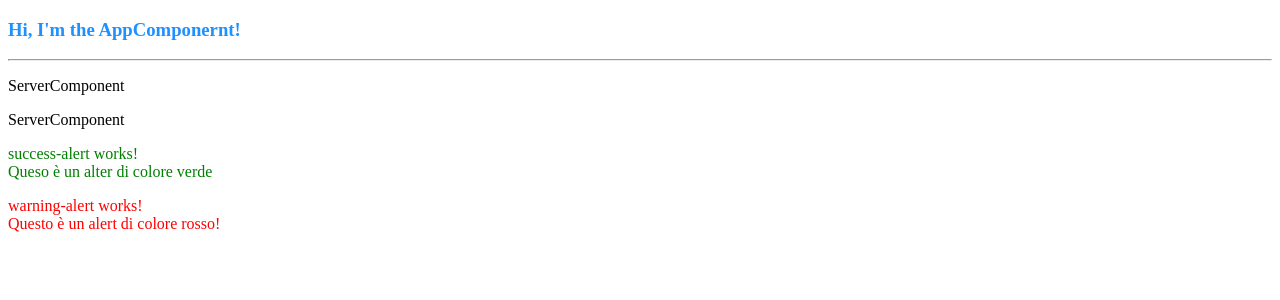
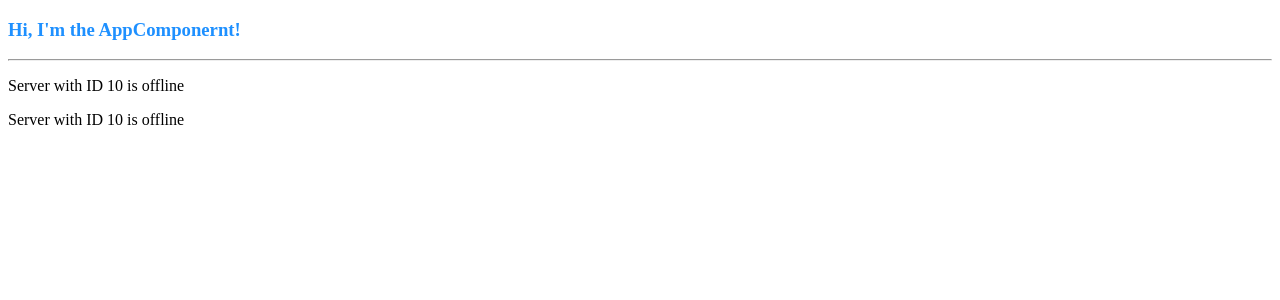
Before and after one commit to ValerioGambino/my-first-app-a-lesson-by-Maximilian-Schwarzmuller, an Angular app: page / in a window 1280 px wide. Shown: the top 300 px of the page. Built offline with nearby package versions, Linux system fonts and the light colour scheme.

Commit message:
Fine lezione 26 - Interpolazione di stringhe

```diff
--- a/src/app/app.component.html
+++ b/src/app/app.component.html
@@ -4,8 +4,6 @@
       <h3>Hi, I'm the AppComponernt!</h3>
       <hr>
       <app-servers></app-servers>
-      <app-success-alert></app-success-alert>
-      <app-warning-alert></app-warning-alert>
       <!--<div app-servers></div>>-->
       <!--<div class="app-servers"></div>-->
     </div>
--- a/src/app/app.module.ts
+++ b/src/app/app.module.ts
@@ -5,16 +5,12 @@ import { AppComponent } from './app.component';
 
 import { ServerComponent } from './server/server.component';
 import { ServersComponent } from './servers/servers.component';
-import { WarningAlertComponent } from './warning-alert/warning-alert.component';
-import { SuccessAlertComponent } from './success-alert/success-alert.component';
 
 @NgModule({
   declarations: [
     AppComponent,
     ServerComponent,
-    ServersComponent,
-    WarningAlertComponent,
-    SuccessAlertComponent
+    ServersComponent
   ],
     imports: [
         BrowserModule,
--- a/src/app/server/server.component.html
+++ b/src/app/server/server.component.html
@@ -1 +1 @@
-<p>ServerComponent</p>
+<p>Server with ID {{ serverId }} is {{ serverStatus }}</p>
--- a/src/app/server/server.component.ts
+++ b/src/app/server/server.component.ts
@@ -5,5 +5,6 @@ import {Component} from "@angular/core";
   templateUrl: './server.component.html'
 })
 export class ServerComponent {
-
+  serverId = 10;
+  serverStatus = 'offline';
 }
--- a/src/app/success-alert/success-alert.component.css
+++ /dev/null
@@ -1,3 +0,0 @@
-p{
-  color: green;
-}
--- a/src/app/success-alert/success-alert.component.html
+++ /dev/null
@@ -1 +0,0 @@
-<p>success-alert works!<br>Queso è un alter di colore verde</p>
--- a/src/app/warning-alert/warning-alert.component.css
+++ /dev/null
@@ -1,3 +0,0 @@
-p{
-  color: red;
-}
--- a/src/app/warning-alert/warning-alert.component.html
+++ /dev/null
@@ -1 +0,0 @@
-<p>warning-alert works!<br>Questo è un alert di colore rosso!</p>
```
Also changed, not shown: src/app/success-alert/success-alert.component.ts (deleted, +0 -10 lines), src/app/warning-alert/warning-alert.component.ts (deleted, +0 -10 lines), 2 other files (tests, documents, lock files or other folders).
